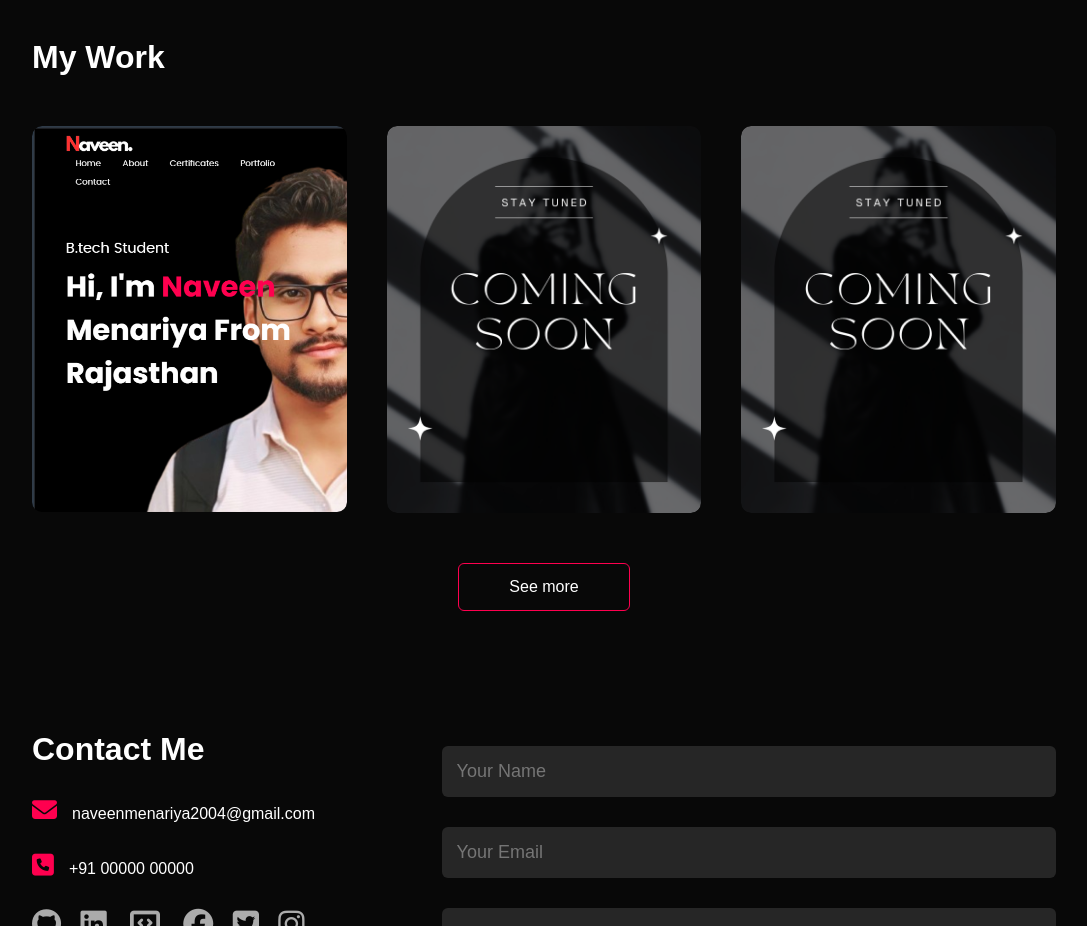
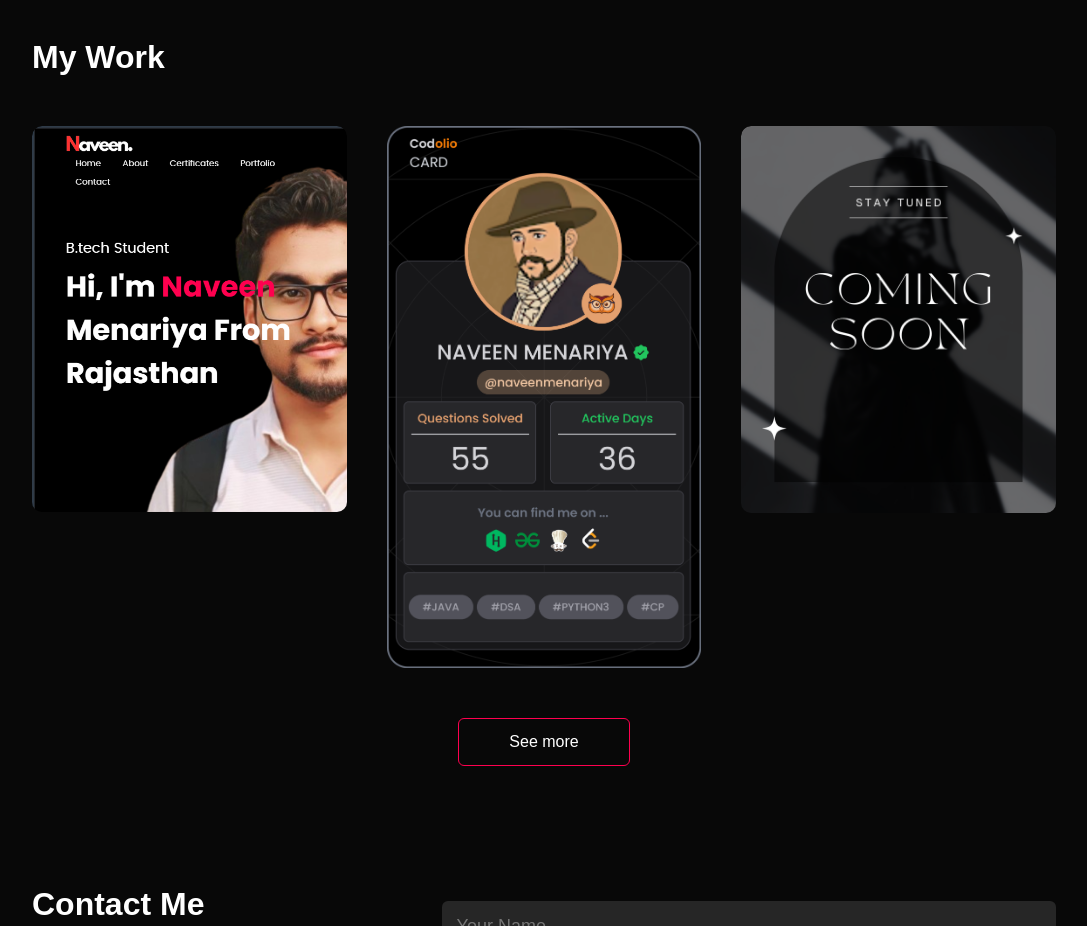
Before and after one commit to naveenmenariya/personal-portfolio, a plain HTML site: page index.html in a window 1280 px wide. Shown: the part 2020-2946 px from the top of the page, without its empty margins (96-1183 px from the left). Drawn offline with Linux system fonts and the light colour scheme.

Commit message:
Update index.html

```diff
--- a/index.html
+++ b/index.html
@@ -126,11 +126,11 @@
             </div>
             <div class="work">
                 <!-- <img src="images/work-2.png"> -->
-                <img src="images/navwork.png">
+                <img src="images/profileCard.png">
                 <div class="layer">
-                    <h3>Project 2</h3>
-                    <p>Work in progress.</p>
-                    <a href="https://github.com/naveenmenariya"><i class="fa-solid fa-up-right-from-square"></i></a>
+                    <h3>Codolio Card</h3>
+                    <p>Progress across multiple coding platforms.</p>
+                    <a href="https://codolio.com/profile/naveenmenariya"><i class="fa-solid fa-up-right-from-square"></i></a>
                 </div>
             </div>
             <div class="work">
```
